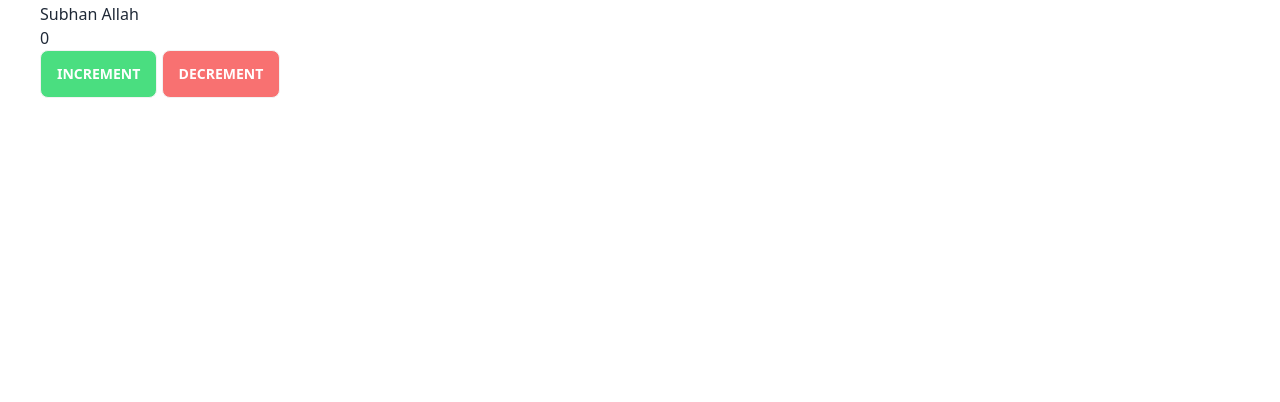
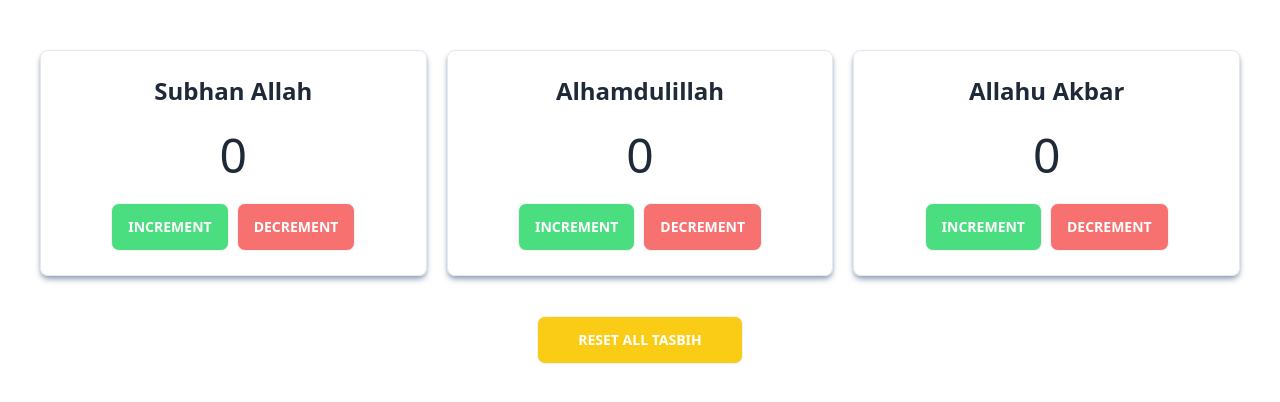
Before and after one commit to nuralam17516/digital-tasbih, a plain HTML site: page index.html in a window 1280 px wide. Shown: the part 154-556 px from the top of the page. Drawn offline with nearby package versions, Linux system fonts and the light colour scheme.

Commit message:
added main section

```diff
--- a/index.html
+++ b/index.html
@@ -16,17 +16,42 @@
             <h1 class="mb-4 text-3xl text-center lg:mt-20 font-extrabold text-gray-900 dark:text-white md:text-5xl lg:text-6xl">
             <span class="text-transparent bg-clip-text bg-gradient-to-r to-emerald-600 from-sky-400">Digital Tasbih</span></h1>
         </div>
-        <section class="grid grid-cols-3 items-center">
+        <section class="grid grid-cols-1 md:grid-cols-2 lg:grid-cols-3 gap-5 items-center mt-16">
             <!-- ---------subhanallah container start------ -->
-            <div class="subhanAllah-container">
-                <h5>Subhan Allah</h5>
-                <p>0</p>
-                <div>
-                    <button class="btn bg-green-400 text-white font-bold">INCREMENT</button>
-                    <button class="btn bg-red-400 text-white font-bold">DECREMENT</button>
+            <div class="border rounded-lg shadow-md shadow-slate-400">
+                <h5 class="text-center text-2xl font-semibold p-6">Subhan Allah</h5>
+                <p class="text-center text-5xl font-thin">0</p>
+                <div class="relative flex justify-center gap-2 p-6">
+                    <button class="btn hover:bg-green-300 bg-green-400 text-white font-bold">INCREMENT</button>
+                    <button class="btn hover:bg-red-300 bg-red-400 text-white font-bold">DECREMENT</button>
                 </div>
             </div>
-
+                <!-- ---------subhanallah container end------ -->
+            <!-- ---------alhamdulillah container start------ -->
+            <div class="border rounded-lg shadow-md shadow-slate-400">
+                <h5 class="text-center text-2xl font-semibold p-6">Alhamdulillah</h5>
+                <p class="text-center text-5xl font-thin">0</p>
+                <div class="relative flex justify-center gap-2 p-6">
+                    <button class="btn hover:bg-green-300 bg-green-400 text-white font-bold">INCREMENT</button>
+                    <button class="btn hover:bg-red-300 bg-red-400 text-white font-bold">DECREMENT</button>
+                </div>
+            </div>
+            <!-- ---------alhamdulillah container end------ -->
+            <!-- ---------allahuakbar container start------ -->
+            <div class="border rounded-lg shadow-md shadow-slate-400">
+                <h5 class="text-center text-2xl font-semibold p-6">Allahu Akbar</h5>
+                <p class="text-center text-5xl font-thin">0</p>
+                <div class="relative flex justify-center gap-2 p-6">
+                    <button class="btn hover:bg-green-300 bg-green-400 text-white font-bold">INCREMENT</button>
+                    <button class="btn hover:bg-red-300 bg-red-400 text-white font-bold">DECREMENT</button>
+                </div>
+            </div>
+            <!-- ---------allahuakbar container end------ -->
+        </section>
+        <section>
+            <div class="relative flex justify-center mt-10">
+                <button class="btn bg-yellow-400 px-10 text-white hover:bg-yellow-400">Reset All Tasbih</button>
+            </div>
         </section>
     </main>
 
```
